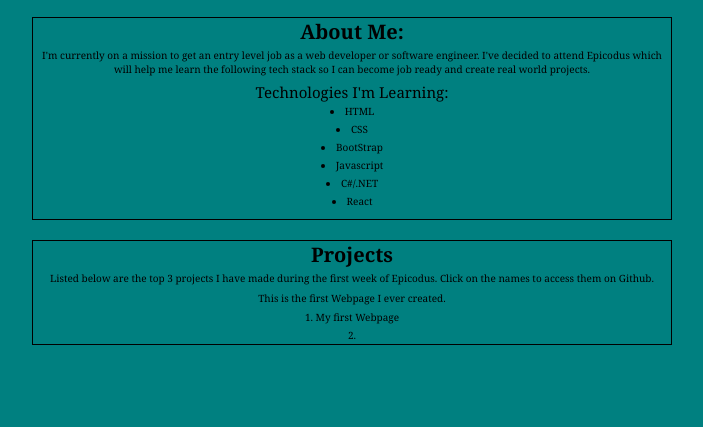
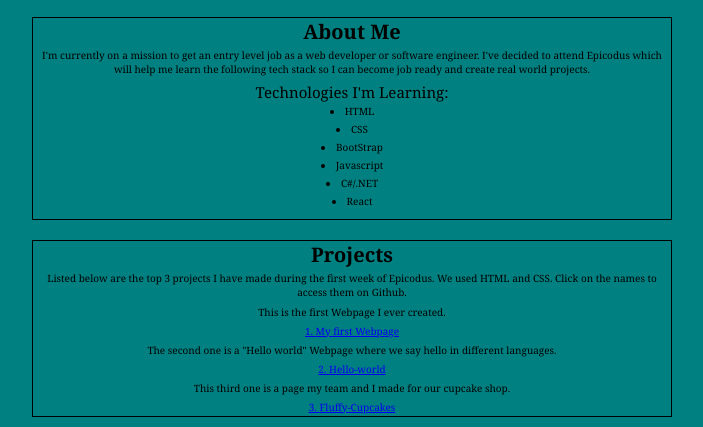
Before and after one commit to gurshankaile206/Portfolio-Site, a plain HTML site: page index.html in a window 1280 px wide. Shown: the part 520-947 px from the top of the page, without its empty margins (288-991 px from the left). Before the commit the page ends 875 px from the top, so only its background shows below. Drawn offline with Linux system fonts and the light colour scheme.

Commit message:
added links to projects

```diff
--- a/index.html
+++ b/index.html
@@ -12,7 +12,7 @@
     <img src="portfolio-photo.jpg" alt="a photo of me">
 
     <div class="about">
-        <h2>About Me:</h2>
+        <h2>About Me</h2>
         <p>
           I'm currently on a mission to get an entry level job as a
           web developer or software engineer. I've decided to attend
@@ -33,18 +33,29 @@
     <h2>Projects</h2>
     <p>Listed below are the top 3 projects
     I have made during the first week of
-    Epicodus. Click on the names to access them on Github.
+    Epicodus. We used HTML and CSS. Click on the names to access them on Github.
     </p>
     <ol>
         <p>This is the first Webpage I ever
             created.
         </p>
+        <a href="https://github.com/gurshankaile206/my-first-webpage">
         <li>My first Webpage</li>
-        <li></li>
+        </a>
+        <p>The second one is a "Hello world" Webpage where we say
+            hello in different languages.
+        </p>
+        <a href="https://github.com/gurshankaile206/hello-world">
+        <li>Hello-world</li>
+        </a>
+        <p>This third one is a page my team and I made for our
+        cupcake shop.
+        </p>
+        <a href="https://github.com/gurshankaile206/Fluffy-cupcakes">
+        <li>Fluffy-Cupcakes</li>
+        </a>
     </ol>
-
-
-    </div>
+     </div>
 
 </body>
 </html>
```
